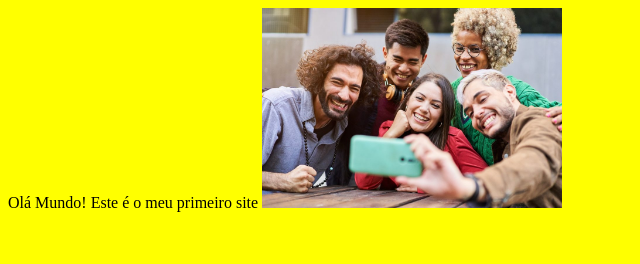
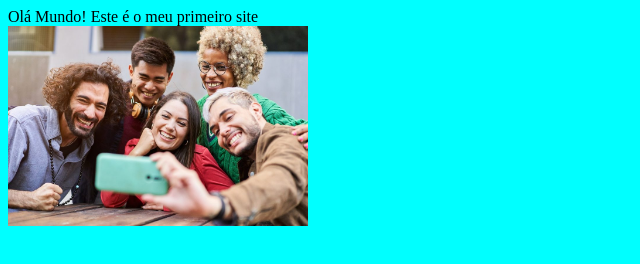
Before and after one commit to Caio-44/ProjetoWeb1, a plain HTML site: page Index.html in a window 1280 px wide. Shown: the whole page, without its empty margins (0-640 px from the left). Drawn offline with Linux system fonts and the light colour scheme.

Commit message:
segunda versão do site

```diff
--- a/Index.html
+++ b/Index.html
@@ -9,7 +9,7 @@
     ">
 </head>
 <body>
-    Olá Mundo! Este é o meu primeiro site
+    Olá Mundo! Este é o meu primeiro site <br>
 </body>
 <img src="pessoas.jpg.jpg" alt="" width="300px">
 </html>
--- a/style.css
+++ b/style.css
@@ -1,3 +1,4 @@
 body {
-    background-color: yellow;
+    background-color: cyan
+    ;
 }
```
